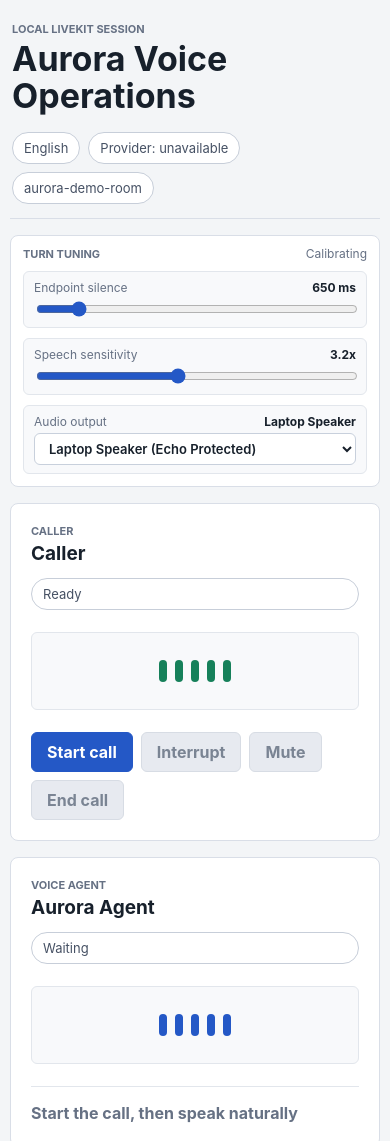
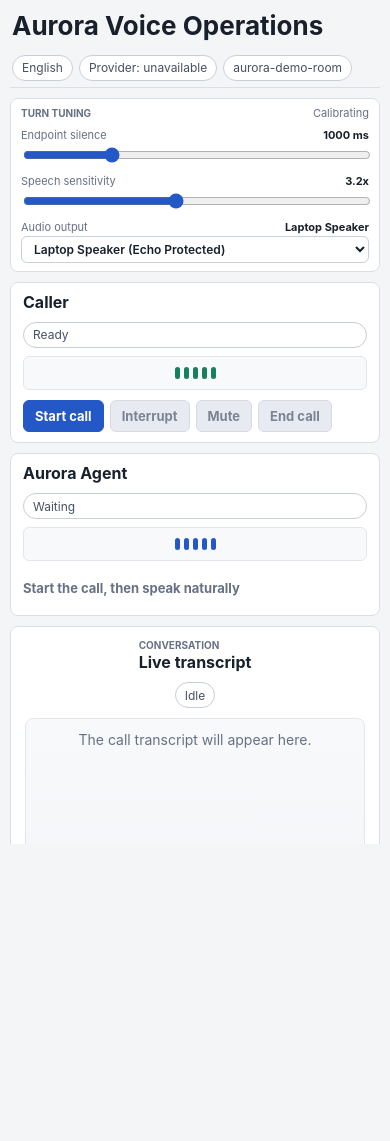
Before and after one commit to Muthukumar-Selvarasu/agentic-voice-agent, a website: page livekit/web/index.html in a window 390 px wide. Shown: the top 1141 px of the page. After the commit the page ends 844 px from the top, so only its background shows below. Drawn offline with nearby package versions, Linux system fonts and the light colour scheme; no server answers.

Commit message:
Refactor UI layout and tuning parameters in LiveKit session. Simplify header structure, adjust endpoint silence and speech sensitivity values, and enhance CSS for improved responsiveness and styling. Update JavaScript for better audio mode handling and echo suppression logic.

```diff
--- a/livekit/web/index.html
+++ b/livekit/web/index.html
@@ -9,10 +9,7 @@
   <body>
     <main>
       <header class="header">
-        <div>
-          <p class="eyebrow">Local LiveKit session</p>
         <h1>Aurora Voice Operations</h1>
-        </div>
         <div class="header-state">
           <span class="status-pill" id="language">English</span>
           <span class="status-pill" id="provider">Provider: loading</span>
@@ -26,8 +23,8 @@
           <span id="vad-readout">Calibrating</span>
         </div>
         <label class="tuning-cell">
-          <span>Endpoint silence <strong id="endpoint-value">650 ms</strong></span>
-          <input id="endpoint-control" type="range" min="350" max="3000" step="50" value="650" />
+          <span>Endpoint silence <strong id="endpoint-value">1000 ms</strong></span>
+          <input id="endpoint-control" type="range" min="350" max="3000" step="50" value="1000" />
         </label>
         <label class="tuning-cell">
           <span>Speech sensitivity <strong id="sensitivity-value">3.2x</strong></span>
@@ -45,12 +42,10 @@
       <section class="stage" aria-label="LiveKit call participants">
         <article class="participant-card" data-client="caller">
           <div class="card-top">
-            <div>
-              <p class="eyebrow">Caller</p>
             <h2>Caller</h2>
-            </div>
             <span class="state" data-role="status">Ready</span>
           </div>
+          <div class="card-body">
             <div class="waveform caller-wave" aria-hidden="true">
               <span></span><span></span><span></span><span></span><span></span>
             </div>
@@ -60,20 +55,20 @@
               <button id="mute-call" type="button" class="secondary" disabled>Mute</button>
               <button id="end-call" type="button" class="danger" disabled>End call</button>
             </div>
+          </div>
         </article>
 
         <article class="participant-card agent" data-client="agent">
           <div class="card-top">
-            <div>
-              <p class="eyebrow">Voice agent</p>
             <h2>Aurora Agent</h2>
-            </div>
             <span class="state" data-role="status">Waiting</span>
           </div>
+          <div class="card-body">
             <div class="waveform agent-wave" aria-hidden="true">
               <span></span><span></span><span></span><span></span><span></span>
             </div>
             <div id="voice-status" class="voice-status">Start the call, then speak naturally</div>
+          </div>
         </article>
       </section>
 
--- a/livekit/web/styles.css
+++ b/livekit/web/styles.css
@@ -14,27 +14,36 @@
   box-sizing: border-box;
 }
 
+html,
+body {
+  height: 100%;
+  overflow: hidden;
+}
+
 body {
   margin: 0;
-  min-height: 100vh;
   background: var(--canvas);
   color: var(--ink);
   font-family: Inter, "Segoe UI", Arial, sans-serif;
 }
 
 main {
-  width: min(1240px, calc(100vw - 32px));
-  margin: 24px auto 48px;
+  width: min(1240px, calc(100vw - 24px));
+  height: 100%;
+  margin: 0 auto;
+  padding: 12px 0;
   display: grid;
-  gap: 16px;
+  grid-template-rows: auto auto auto minmax(0, 1fr);
+  gap: 10px;
+  overflow: hidden;
 }
 
 .header {
   display: flex;
   align-items: center;
   justify-content: space-between;
-  gap: 18px;
-  padding: 10px 2px 14px;
+  gap: 14px;
+  padding: 0 2px 6px;
   border-bottom: 1px solid var(--line);
 }
 
@@ -42,13 +51,14 @@
 .call-controls {
   display: flex;
   flex-wrap: wrap;
-  gap: 8px;
+  gap: 6px;
+  align-items: center;
 }
 
 .eyebrow {
-  margin: 0 0 5px;
+  margin: 0 0 2px;
   color: var(--muted);
-  font-size: 11px;
+  font-size: 10px;
   font-weight: 750;
   letter-spacing: 0;
   text-transform: uppercase;
@@ -62,14 +72,14 @@
 
 h1 {
   margin-bottom: 0;
-  font-size: 34px;
-  line-height: 1.08;
+  font-size: 26px;
+  line-height: 1.1;
   letter-spacing: 0;
 }
 
 h2 {
   margin-bottom: 0;
-  font-size: 19px;
+  font-size: 16px;
   line-height: 1.2;
   letter-spacing: 0;
 }
@@ -79,13 +89,13 @@
 .listening-state {
   display: inline-flex;
   align-items: center;
-  min-height: 32px;
+  min-height: 26px;
   border: 1px solid #c7ced9;
   border-radius: 999px;
-  padding: 0 11px;
+  padding: 0 9px;
   background: var(--surface);
   color: #465164;
-  font-size: 13px;
+  font-size: 12px;
   white-space: nowrap;
 }
 
@@ -112,17 +122,18 @@
 .stage {
   display: grid;
   grid-template-columns: repeat(2, minmax(0, 1fr));
-  gap: 16px;
+  gap: 10px;
+  align-items: start;
 }
 
 .participant-card {
-  min-height: 238px;
+  min-height: 0;
   display: grid;
-  align-content: space-between;
-  gap: 22px;
+  align-content: start;
+  gap: 8px;
   border: 1px solid var(--line);
   border-radius: 8px;
-  padding: 20px;
+  padding: 10px 12px;
   background: var(--surface);
 }
 
@@ -137,9 +148,16 @@
 .card-top,
 .section-heading {
   display: flex;
-  align-items: flex-start;
+  align-items: center;
   justify-content: space-between;
-  gap: 12px;
+  gap: 10px;
+}
+
+.card-body {
+  display: grid;
+  grid-template-columns: 88px minmax(0, 1fr);
+  gap: 10px;
+  align-items: center;
 }
 
 .typed-turn {
@@ -165,25 +183,26 @@
 }
 
 .typed-turn button {
-  height: 40px;
-  padding: 0 14px;
+  height: 34px;
+  min-height: 34px;
+  padding: 0 12px;
 }
 
 .waveform {
-  height: 78px;
+  height: 34px;
   display: flex;
   align-items: center;
   justify-content: center;
-  gap: 8px;
+  gap: 4px;
   border: 1px solid #e2e6ec;
   border-radius: 6px;
   background: #f8f9fb;
 }
 
 .waveform span {
-  width: 8px;
-  height: 22px;
-  border-radius: 4px;
+  width: 5px;
+  height: 12px;
+  border-radius: 3px;
   background: #aeb7c4;
   transform-origin: center;
 }
@@ -211,14 +230,15 @@
 }
 
 button {
-  min-height: 40px;
+  min-height: 32px;
   border: 1px solid var(--blue);
   border-radius: 6px;
-  padding: 0 15px;
+  padding: 0 11px;
   background: var(--blue);
   color: #ffffff;
   cursor: pointer;
   font: inherit;
+  font-size: 13px;
   font-weight: 700;
 }
 
@@ -248,23 +268,28 @@
 }
 
 .voice-status {
-  min-height: 40px;
+  min-height: 34px;
   display: flex;
   align-items: center;
-  border-top: 1px solid #e2e6ec;
-  padding-top: 12px;
+  margin: 0;
+  padding: 0;
+  border: 0;
   color: var(--muted);
+  font-size: 13px;
   font-weight: 650;
 }
 
 .workspace {
   min-width: 0;
+  min-height: 0;
   display: grid;
-  gap: 14px;
-  padding: 18px 20px 20px;
+  grid-template-rows: auto minmax(0, 1fr) auto;
+  gap: 10px;
+  padding: 12px 14px 14px;
   border: 1px solid var(--line);
-  border-radius: 10px;
+  border-radius: 8px;
   background: var(--surface);
+  overflow: hidden;
 }
 
 .workspace .section-heading {
@@ -272,13 +297,12 @@
 }
 
 .transcript {
-  min-height: 420px;
-  max-height: min(62vh, 640px);
+  min-height: 0;
   overflow: auto;
   display: grid;
   align-content: start;
-  gap: 10px;
-  padding: 16px;
+  gap: 8px;
+  padding: 12px;
   border: 1px solid #e2e6ec;
   border-radius: 8px;
   background:
@@ -351,7 +375,7 @@
 .empty {
   display: grid;
   place-items: center;
-  min-height: 220px;
+  min-height: 100%;
   color: var(--muted);
   font-size: 14px;
 }
@@ -384,20 +408,21 @@
 
 .tuning {
   display: grid;
-  grid-template-columns: repeat(3, minmax(0, 1fr));
-  gap: 10px;
-  padding: 10px 12px 12px;
+  grid-template-columns: minmax(96px, 120px) repeat(3, minmax(0, 1fr));
+  gap: 8px 12px;
+  align-items: center;
+  padding: 8px 10px;
   border: 1px solid var(--line);
   border-radius: 8px;
   background: var(--surface);
 }
 
 .tuning-heading {
-  grid-column: 1 / -1;
   display: flex;
-  align-items: center;
-  justify-content: space-between;
-  gap: 10px;
+  flex-direction: column;
+  justify-content: center;
+  gap: 2px;
+  min-width: 0;
 }
 
 .tuning-heading .eyebrow {
@@ -406,17 +431,17 @@
 
 .tuning-heading span {
   color: var(--muted);
-  font-size: 12px;
+  font-size: 11px;
+  line-height: 1.2;
 }
 
 .tuning-cell {
   display: grid;
-  gap: 4px;
+  gap: 2px;
   min-width: 0;
-  padding: 8px 10px;
-  border: 1px solid #e2e6ec;
-  border-radius: 6px;
-  background: #f8f9fb;
+  padding: 0;
+  border: 0;
+  background: transparent;
 }
 
 .tuning-cell span {
@@ -424,9 +449,9 @@
   flex-wrap: wrap;
   align-items: baseline;
   justify-content: space-between;
-  gap: 4px 8px;
+  gap: 2px 8px;
   color: var(--muted);
-  font-size: 12px;
+  font-size: 11px;
 }
 
 .tuning-cell strong {
@@ -436,18 +461,19 @@
 
 input[type="range"] {
   width: 100%;
+  height: 18px;
   accent-color: var(--blue);
 }
 
 select {
   width: 100%;
-  padding: 6px 10px;
+  padding: 4px 8px;
   border: 1px solid #c8d0dc;
   border-radius: 6px;
   background: #ffffff;
   color: var(--ink);
   font: inherit;
-  font-size: 13px;
+  font-size: 12px;
   font-weight: 600;
 }
 
@@ -455,12 +481,34 @@
   .workspace-footer {
     grid-template-columns: 1fr;
   }
+
+  .tuning {
+    grid-template-columns: 1fr 1fr;
+  }
+
+  .tuning-heading {
+    grid-column: 1 / -1;
+    flex-direction: row;
+    justify-content: space-between;
+    align-items: center;
+  }
 }
 
 @media (max-width: 700px) {
+  html,
+  body {
+    overflow: auto;
+  }
+
   main {
     width: min(100% - 20px, 1240px);
-    margin-top: 12px;
+    height: auto;
+    min-height: 100%;
+    overflow: visible;
+  }
+
+  .workspace {
+    min-height: 55vh;
   }
 
   .header,
@@ -470,12 +518,14 @@
     flex-direction: column;
   }
 
+  .card-body {
+    grid-template-columns: 1fr;
+  }
+
   .stage {
     grid-template-columns: 1fr;
   }
-}
 
-@media (max-width: 520px) {
   .tuning {
     grid-template-columns: 1fr;
   }
--- a/livekit/web/talk.js
+++ b/livekit/web/talk.js
@@ -63,10 +63,11 @@
 const clientEvents = [];
 
 const tuning = {
-  endpointSilenceMs: Number(endpointControl?.value || 650),
+  endpointSilenceMs: Number(endpointControl?.value || 1000),
   sensitivity: 3.2,
   minTurnMs: 400,
   speechConfirmationMs: 130,
+  speechHangoverMs: 220,
   bargeInConfirmationMs: 130,
   bargeInArmMs: 140,
   bargeEchoMultiple: 1.25,
@@ -75,6 +76,14 @@
   playbackVolume: 0.35,
   maxTurnMs: 25000,
 };
+
+/** Longer multi-clause answers need more pause room than short yes/no replies. */
+function effectiveEndpointSilenceMs(turnDurationMs) {
+  const base = tuning.endpointSilenceMs;
+  if (turnDurationMs < 1500) return base;
+  const extra = Math.min(550, Math.floor((turnDurationMs - 1500) * 0.28));
+  return base + extra;
+}
 
 function resetListeningCalibration(reason = "mode_change") {
   // Speaker bleed can inflate the floor; switching to headset must not keep that gate.
@@ -358,7 +367,7 @@
     const barge = Math.max(0.011, start * 1.08);
     return {
       start,
-      end: Math.max(0.004, start * 0.48),
+      end: Math.max(0.003, start * 0.4),
       barge,
     };
   }
@@ -372,7 +381,8 @@
   );
   return {
     start,
-    end: Math.max(0.007, start * 0.55),
+    // Keep end lower than start so quieter mid-phrase syllables still count as speech.
+    end: Math.max(0.005, start * 0.42),
     barge,
   };
 }
@@ -651,13 +661,21 @@
       }
     } else {
       turnMaxLevel = Math.max(turnMaxLevel, smoothedLevel);
-      if (smoothedLevel > limit.end) lastSpeechAt = now;
+      // Hangover keeps brief dips between words/clauses from starting the silence clock.
+      const speechEnergy = smoothedLevel > limit.end
+        || (smoothedLevel > limit.end * 0.55 && now - lastSpeechAt < tuning.speechHangoverMs);
+      if (speechEnergy) lastSpeechAt = now;
       const duration = now - recordingStartedAt;
+      const silenceNeeded = effectiveEndpointSilenceMs(duration);
       const endpointReached = duration >= tuning.minTurnMs
-        && now - lastSpeechAt >= tuning.endpointSilenceMs;
+        && now - lastSpeechAt >= silenceNeeded;
       if (endpointReached || duration >= tuning.maxTurnMs) {
         lastEndpointAt = Date.now();
-        appendRuntimeEvent(endpointReached ? "vad.endpoint_detected" : "vad.max_turn_reached");
+        appendRuntimeEvent(
+          endpointReached
+            ? `vad.endpoint_detected | silence ${silenceNeeded}ms`
+            : "vad.max_turn_reached",
+        );
         stopTurnRecording();
       }
     }
```
Lines whose indentation alone changed are shown as unchanged.
